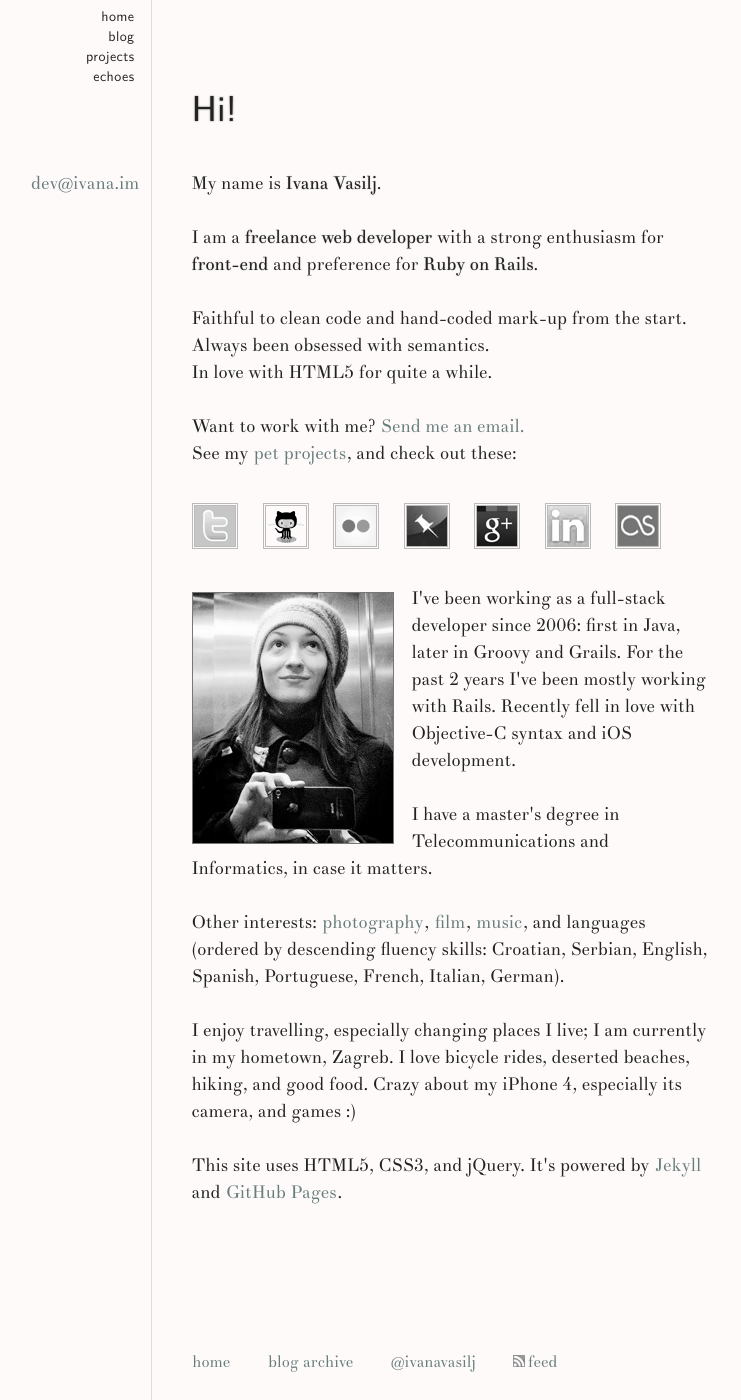
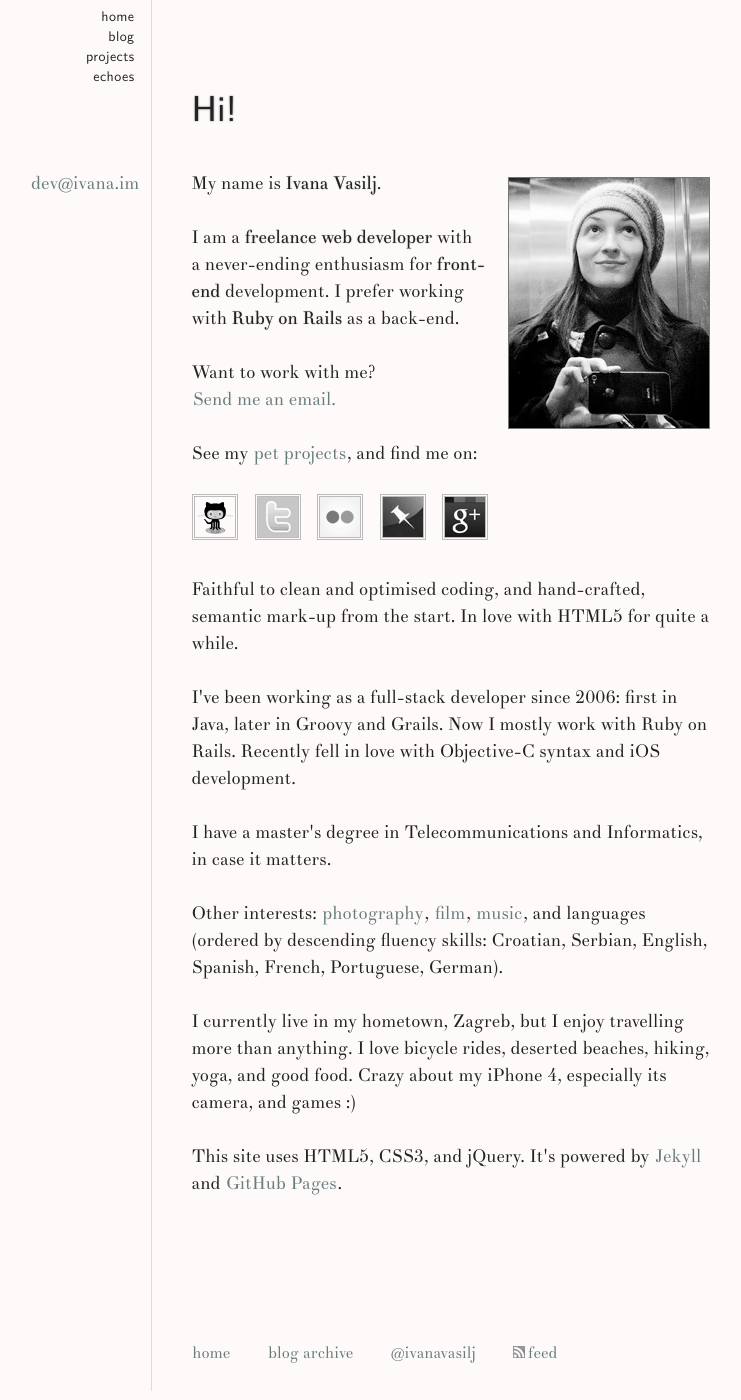
Before and after one commit to ivana/ivana.github.com, a Jekyll site: the page built from index.html, in a window 1280 px wide. Shown: the whole page, without its empty margins (210-951 px from the left). Built offline with Jekyll 4.4.1, drawn with Linux system fonts in a browser that asks for light colours; Markdown is read by kramdown in place of the engine named in the settings.

Commit message:
updated homepage

```diff
--- a/css/style.css
+++ b/css/style.css
@@ -127,10 +127,10 @@ nav ul li:before { content:'= ' }
   display: block; width:110px; padding: 0 5px;
   position: relative; right: 9.2em; bottom: 1.5em; margin-bottom: -1.5em;
 }
-.vcard .photo { float:left; margin:7px 1em 0 0; border:1px solid #777; }
+.vcard .photo { float:right; margin:7px 0 30px 22px; border:1px solid #777; }
   /* social links */
-.vcard ol { margin:2em 0 1.5em; padding-left:0 }
-  .vcard ol li { display:inline; padding-left:1em }
+.vcard ol { margin:1.5em 0; padding-left:0 }
+  .vcard ol li { display:inline; padding-left:10px }
   .vcard ol li:first-child { padding-left:0 }
   .vcard ol img { border:3px double #BBB; width:40px }
   .vcard ol a:hover { position:relative; bottom:2px; left:1px; background:none }
--- a/index.html
+++ b/index.html
@@ -7,70 +7,59 @@ desc: about and contact info
 <article class="vcard">
   <h1>Hi!</h1>
 
+  <img src="/img/mebw.jpg" alt="Photo of Ivana Vasilj" class="photo" />
   <p>
     My name is
     <span class="fn n" lang="hr"><span class="given-name">Ivana</span> <span class="family-name">Vasilj</span></span>.
     <a class="email" href="mailto:dev@ivana.im">dev@ivana.im</a>
   </p>
   <p>
-    I am a <span class="title"><strong>freelance web developer</strong></span> with a strong enthusiasm for
-    <strong>front-end</strong> and preference for <strong>Ruby on Rails</strong>.
+    I am a <strong class="title">freelance web developer</strong> with a never-ending enthusiasm for
+    <strong>front-end</strong> development. I prefer working with <strong>Ruby on Rails</strong> as a back-end.
   </p>
-  <p>
-    Faithful to clean code and hand-coded mark-up from the start.
-    <br />Always been obsessed with semantics.
-    <br />In love with HTML5 for quite a while.
-  </p>
-  <p>
-    Want to work with me? <a href="mailto:dev@ivana.im">Send me an email.</a>
-    <br />See my <a href="/projects">pet projects</a>, and check out these:
-  </p>
+  <p>Want to work with me?<br /><a href="mailto:dev@ivana.im">Send me an email.</a></p>
+  <p>See my <a href="/projects">pet projects</a>, and find me on:</p>
   <ol>
+    <li>
+      <a href="http://github.com/ivana" title="GitHub" rel="me">
+        <img src="/img/icons/github.png" alt="github" />
+      </a></li>
     <li>
       <a href="http://twitter.com/ivanavasilj" title="Twitter" rel="me">
         <img src="/img/icons/twitter.png" alt="Twitter" />
       </a></li>
     <li>
-      <a href="http://github.com/ivana" title="github Profile" rel="me">
-        <img src="/img/icons/github.png" alt="github" />
-      </a></li>
-    <li>
-      <a href="http://www.flickr.com/photos/ivanavasilj/" title="Photos on Flickr" rel="me">
+      <a href="http://www.flickr.com/photos/ivanavasilj/" title="Flickr" rel="me">
         <img src="/img/icons/flickr.png" alt="Flickr" />
       </a></li>
     <li>
-      <a href="http://pinboard.in/u:iv" title="Pinboard Bookmarks" rel="me">
+      <a href="http://pinboard.in/u:iv" title="Pinboard" rel="me">
         <img src="/img/icons/pinboard.png" alt="pinboard" />
       </a></li>
     <li>
       <a href="http://plus.google.com/102233244133643799194/about" title="Google Plus" rel="me">
         <img src="/img/icons/gplus.png" alt="gplus" />
       </a></li>
-    <li>
-      <a href="http://www.linkedin.com/in/ivanavasilj" title="LinkedIn Profile" rel="me">
-        <img src="/img/icons/linkedIn.png" alt="linkedIn" />
-      </a></li>
-    <li>
-      <a href="http://www.last.fm/user/erin4" title="last.fm" rel="me">
-        <img src="/img/icons/lastfm.png" alt="last.fm" />
-      </a></li>
   </ol>
-  <img src="/img/mebw.jpg" alt="Photo of Ivana Vasilj" class="photo" />
+  <p>
+    Faithful to clean and optimised coding, and hand-crafted, semantic mark-up from the start.
+    In love with HTML5 for quite a while.
+  </p>
   <p>
     I've been working as a full-stack developer since 2006: first in Java, later in Groovy and Grails.
-    For the past 2 years I've been mostly working with Rails.
+    Now I mostly work with Ruby on Rails.
     Recently fell in love with Objective-C syntax and iOS development.
   </p>
   <p>I have a master's degree in Telecommunications and Informatics, in case it matters.</p>
   <p>
     Other interests: <a href="http://www.flickr.com/photos/ivanavasilj/" rel="me">photography</a>,
     <a href="http://movi.im/ivana" rel="me">film</a>, <a href="http://www.last.fm/user/erin4" rel="me">music</a>, and languages
-    (ordered by descending fluency skills: Croatian, Serbian, English, Spanish, Portuguese, French, Italian, German).
+    (ordered by descending fluency skills: Croatian, Serbian, English, Spanish, French, Portuguese, German).
   </p>
   <p>
-    I enjoy travelling, especially changing places I live; I am currently in my hometown,
-    <span class="adr"><span class="locality">Zagreb</span></span>.
-    I love bicycle rides, deserted beaches, hiking, and good food.
+    I currently live in my hometown, <span class="adr"><span class="locality">Zagreb</span></span>,
+	but I enjoy travelling more than anything.
+    I love bicycle rides, deserted beaches, hiking, yoga, and good food.
     Crazy about my iPhone 4, especially its camera, and games :)
   </p>
   <p>
```
